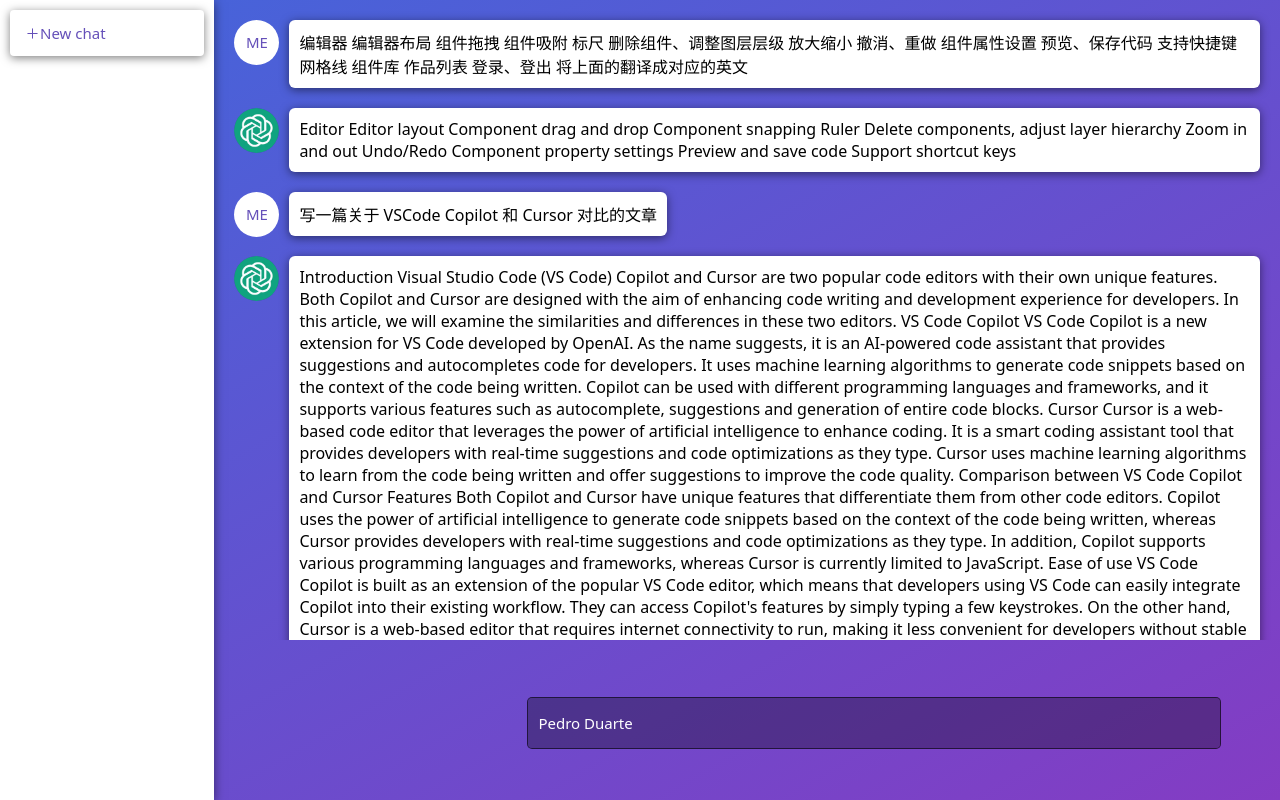
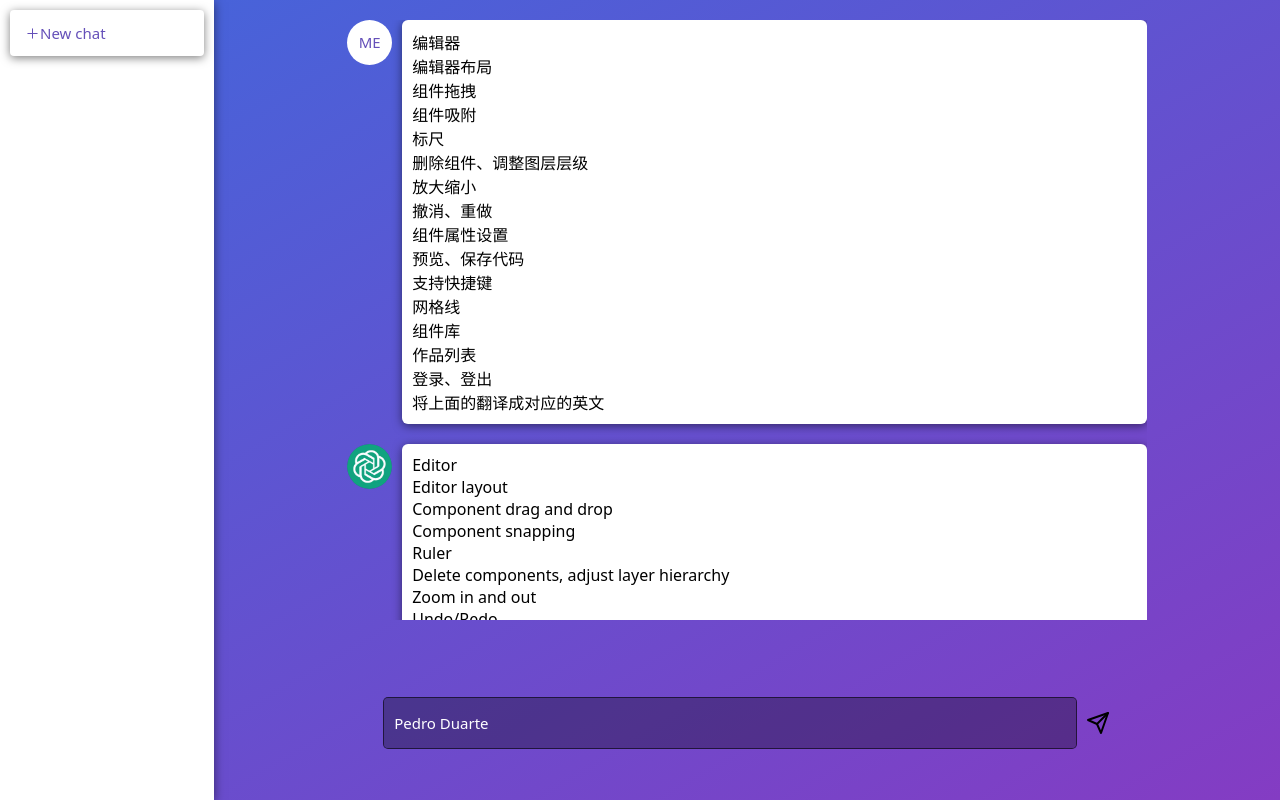
Before and after one commit to xinglee23/HaloBot, a React (Vite) app: page / in a window 1280 px wide. Built offline with nearby package versions, Linux system fonts and the light colour scheme; no server answers.

Commit message:
feat: add content SyntaxHighlighter

```diff
--- a/package.json
+++ b/package.json
@@ -28,7 +28,9 @@
     "highlight.js": "^11.8.0",
     "marked": "^5.0.2",
     "react": "^18.2.0",
-    "react-dom": "^18.2.0"
+    "react-dom": "^18.2.0",
+    "react-markdown": "^8.0.7",
+    "react-syntax-highlighter": "^15.5.0"
   },
   "devDependencies": {
     "@types/crypto-js": "^4.1.1",
@@ -36,6 +38,7 @@
     "@types/marked": "^4.3.0",
     "@types/react": "^18.0.28",
     "@types/react-dom": "^18.0.11",
+    "@types/react-syntax-highlighter": "^15.5.6",
     "@typescript-eslint/eslint-plugin": "^5.57.1",
     "@typescript-eslint/parser": "^5.57.1",
     "@vitejs/plugin-react-swc": "^3.0.0",
--- a/src/components/Card/index.tsx
+++ b/src/components/Card/index.tsx
@@ -1,6 +1,9 @@
-import {blackA} from '@radix-ui/colors';
-import {styled} from '@stitches/react';
+import { blackA } from '@radix-ui/colors';
+import { styled } from '@stitches/react';
+import ReactMarkdown from 'react-markdown';
 import Avatar from '../Avatar';
+import { Prism as SyntaxHighlighter } from 'react-syntax-highlighter';
+import { oneDark } from 'react-syntax-highlighter/dist/esm/styles/prism';
 
 interface IProps {
   text: string;
@@ -17,7 +20,27 @@
         boxShadow: `0 2px 10px ${blackA.blackA7}`,
       }}
     >
-      {props.text}
+      <ReactMarkdown
+        children={props.text}
+        components={{
+          code({ node, inline, className, children, ...props }) {
+            const match = /language-(\w+)/.exec(className || '');
+            return !inline && match ? (
+              <SyntaxHighlighter
+                {...props}
+                children={String(children).replace(/\n$/, '')}
+                style={oneDark}
+                language={match[1]}
+                PreTag='div'
+              />
+            ) : (
+              <code {...props} className={className}>
+                {children}
+              </code>
+            );
+          },
+        }}
+      />
     </Box>
   </CardRoot>
 );
@@ -29,7 +52,9 @@
   marginLeft: 10,
   marginBottom: 20,
   padding: 10,
+  width: '100%',
   minHeight: 20,
+  whiteSpace: 'pre-wrap',
   background: '#fff',
 });
 
--- a/src/components/Content/index.tsx
+++ b/src/components/Content/index.tsx
@@ -88,26 +88,35 @@
     sendChatMessage('this is a test!');
   }, []);
 
+  const handleClick = () => {};
+
   return (
     <DialogWrapper>
-      <div>
+      <ContextInner>
         {msgTxt.map((v) => (
           <div key={v.createdAt}>
             <Card type='question' text={v.question} />
             <Card type='answer' text={v.answer} />
           </div>
         ))}
-      </div>
-      <LabelInput />
+      </ContextInner>
+      <LabelInput onClick={handleClick} />
     </DialogWrapper>
   );
 };
 
 const DialogWrapper = styled('div', {
+  display: 'flex',
+  justifyContent: 'center',
   padding: '20px 20px 20px',
   width: '100%',
   height: '80vh',
   overflow: 'auto',
 });
 
+const ContextInner = styled('div', {
+  width: 800,
+  overflow: 'auto',
+});
+
 export default DialogContent;
--- a/src/components/LabelInput/index.tsx
+++ b/src/components/LabelInput/index.tsx
@@ -1,7 +1,11 @@
 import {styled} from '@stitches/react';
 import {blackA} from '@radix-ui/colors';
+import sendSvg from '../../assets/send.svg';
 
-const LabelInput = () => {
+interface IProps {
+  onClick: () => void;
+}
+const LabelInput = (props: IProps) => {
   const handleChange = (e: any) => {
     console.log('eeeeee', e.target.value);
   };
@@ -13,6 +17,7 @@
         onChange={handleChange}
         defaultValue='Pedro Duarte'
       />
+      <SendImg src={sendSvg} onClick={props.onClick} />
     </Flex>
   );
 };
@@ -24,6 +29,7 @@
   alignItems: 'center',
   justifyContent: 'center',
   borderRadius: 4,
+  marginRight: 10,
   padding: '0 10px',
   height: 50,
   fontSize: 15,
@@ -36,6 +42,10 @@
   '&::selection': {backgroundColor: blackA.blackA9, color: 'white'},
 });
 
+const SendImg = styled('img', {
+  cursor: 'pointer',
+});
+
 const Flex = styled('div', {
   position: 'fixed',
   padding: '0 10px',
--- a/vite.config.ts
+++ b/vite.config.ts
@@ -1,7 +1,7 @@
-import { defineConfig } from 'vite'
-import react from '@vitejs/plugin-react-swc'
+import {defineConfig} from 'vite';
+import react from '@vitejs/plugin-react-swc';
 
 // https://vitejs.dev/config/
 export default defineConfig({
   plugins: [react()],
-})
+});
```
Also changed, not shown: src/assets/send.svg (added), 1 other file (tests, documents, lock files or other folders).
